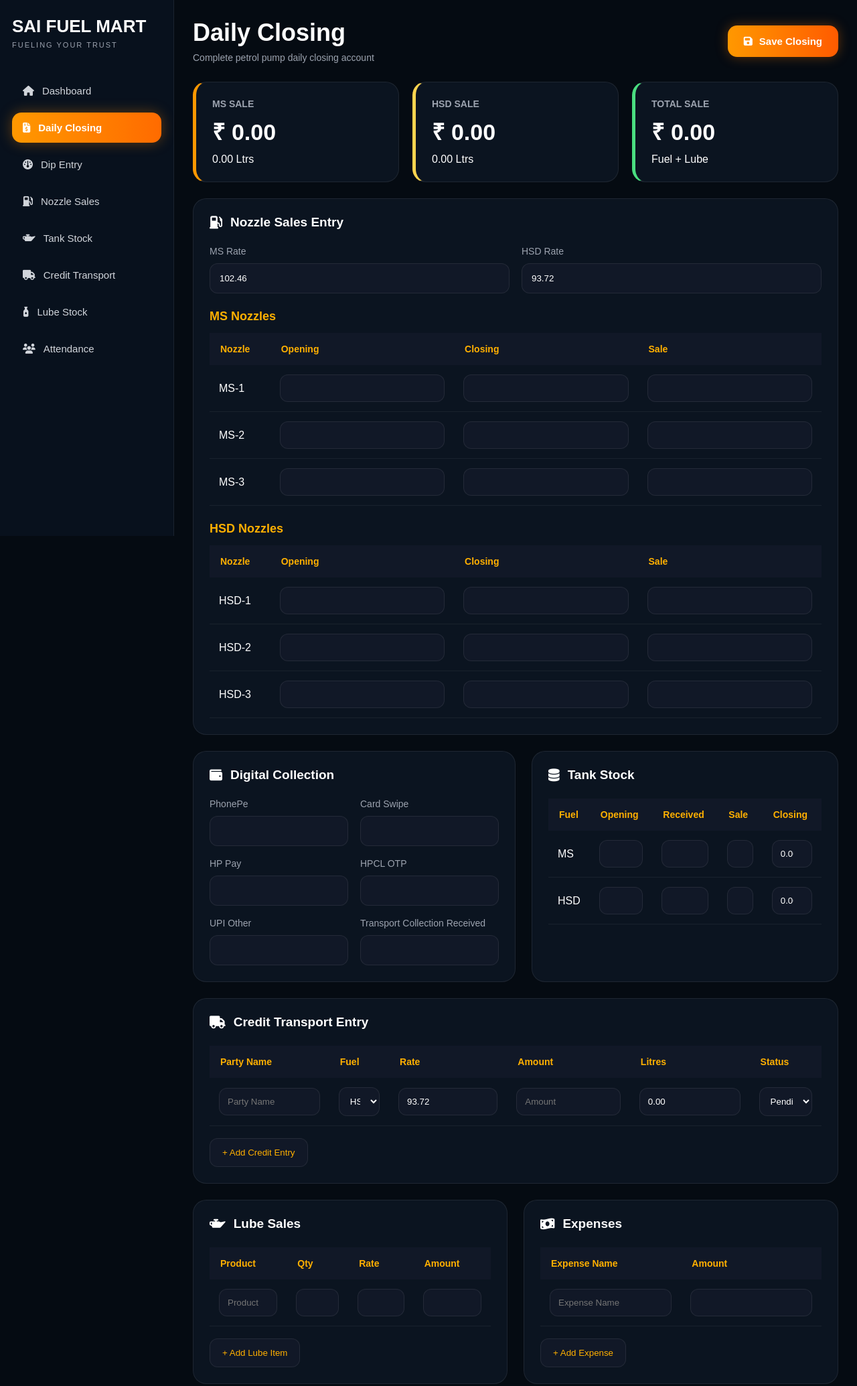
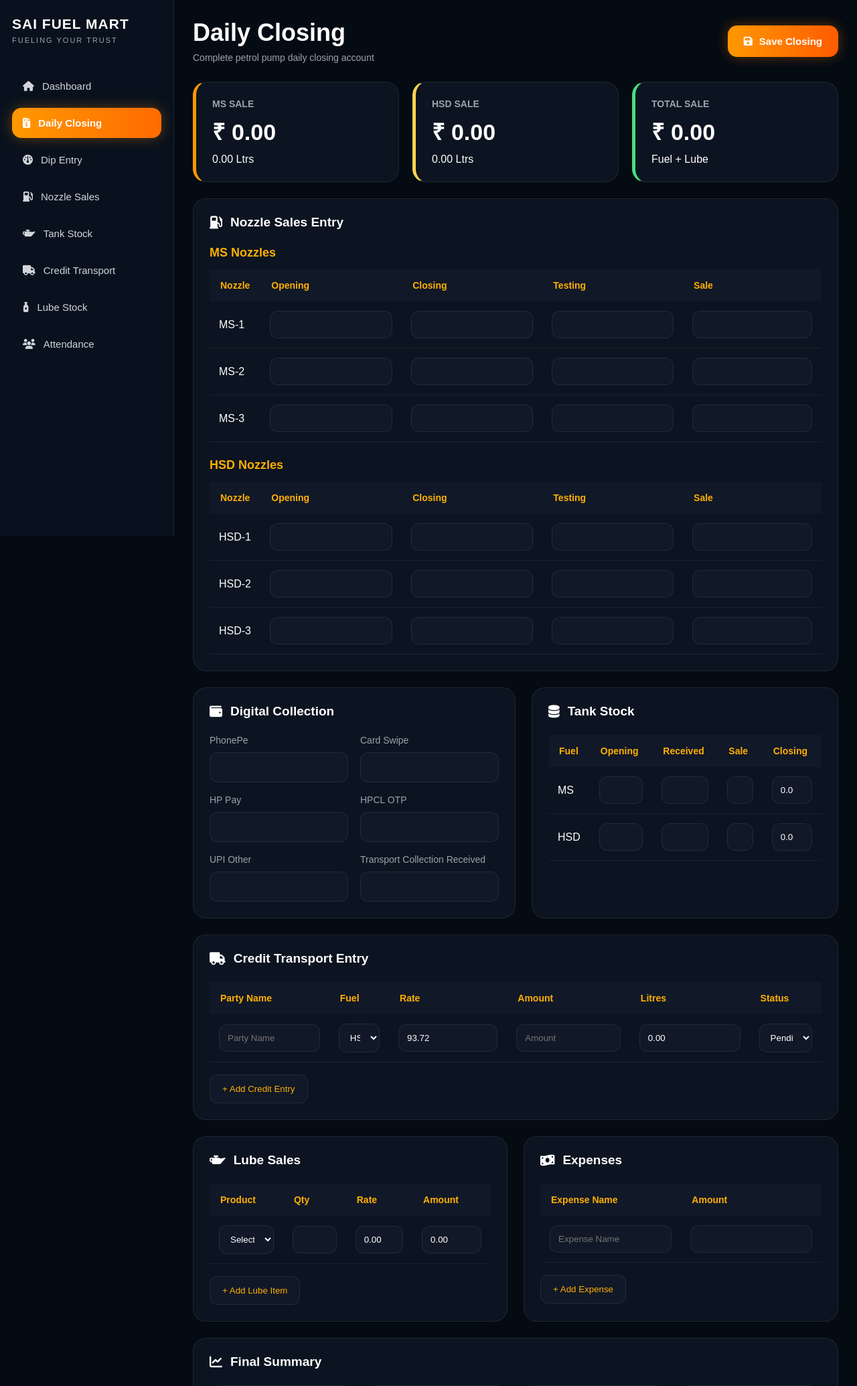
Before and after one commit to binayakchoudhury08/sai-fuel-mart, a Flask app: page /daily-closing in a window 1280 px wide. Shown: the top 2069 px of the page at 67% size. Run offline with Flask 3, Linux system fonts and the light colour scheme; the visitor is signed in with stand-in values (Sample User, id 1).

Commit message:
update daily closing testing and layout

```diff
--- a/static/css/daily_closing.css
+++ b/static/css/daily_closing.css
@@ -30,8 +30,9 @@
 }
 
 .logo h2{
-    font-size:26px;
+    font-size:21px;
     font-weight:800;
+    letter-spacing:1px;
 }
 
 .logo p{
@@ -216,13 +217,6 @@
     gap:18px;
 }
 
-.rate-row-main{
-    display:grid;
-    grid-template-columns:1fr 1fr;
-    gap:18px;
-    margin-bottom:12px;
-}
-
 .input-group{
     display:flex;
     flex-direction:column;
@@ -309,8 +303,7 @@
         display:none;
     }
 
-    .form-grid,
-    .rate-row-main{
+    .form-grid{
         grid-template-columns:1fr;
     }
 
--- a/static/js/daily_closing.js
+++ b/static/js/daily_closing.js
@@ -1,23 +1,36 @@
+const MS_RATE_DEFAULT = 102.46;
+const HSD_RATE_DEFAULT = 93.72;
+
 const formatMoney = (value) => {
     return "₹ " + (Number(value) || 0).toFixed(2);
 };
 
-function getValue(selector) {
+function getNumber(selector) {
     const el = document.querySelector(selector);
     return el ? parseFloat(el.value) || 0 : 0;
+}
+
+function sumInputs(selector) {
+    let total = 0;
+    document.querySelectorAll(selector).forEach(input => {
+        total += parseFloat(input.value) || 0;
+    });
+    return total;
 }
 
 function setupNozzleCalculation() {
     document.querySelectorAll(".nozzle-table tbody tr").forEach(row => {
         const opening = row.querySelector(".opening");
         const closing = row.querySelector(".closing");
+        const testing = row.querySelector(".testing");
         const sale = row.querySelector(".sale");
 
         function calculateSale() {
             const open = parseFloat(opening.value) || 0;
             const close = parseFloat(closing.value) || 0;
-            const total = close - open;
+            const test = parseFloat(testing.value) || 0;
 
+            const total = close - open - test;
             sale.value = total > 0 ? total.toFixed(2) : "0.00";
 
             updateAllTotals();
@@ -25,6 +38,7 @@
 
         opening.addEventListener("input", calculateSale);
         closing.addEventListener("input", calculateSale);
+        testing.addEventListener("input", calculateSale);
     });
 }
 
@@ -35,10 +49,10 @@
     const litres = row.querySelector(".litres");
 
     function updateRate() {
-        const msRate = getValue("#ms-rate");
-        const hsdRate = getValue("#hsd-rate");
+        rate.value = fuel.value === "MS"
+            ? MS_RATE_DEFAULT.toFixed(2)
+            : HSD_RATE_DEFAULT.toFixed(2);
 
-        rate.value = fuel.value === "MS" ? msRate.toFixed(2) : hsdRate.toFixed(2);
         calculateLitres();
     }
 
@@ -53,32 +67,35 @@
     fuel.addEventListener("change", updateRate);
     amount.addEventListener("input", calculateLitres);
 
-    document.querySelector("#ms-rate").addEventListener("input", updateRate);
-    document.querySelector("#hsd-rate").addEventListener("input", updateRate);
-
     updateRate();
 }
 
 function setupLubeRow(row) {
+    const product = row.querySelector(".lube-product");
     const qty = row.querySelector(".qty");
     const rate = row.querySelector(".lube-rate");
     const amount = row.querySelector(".lube-amount");
 
-    function calculateAmount() {
+    function calculate() {
+        const selected = product.options[product.selectedIndex];
+        const productRate = parseFloat(selected.dataset.rate) || 0;
+
+        rate.value = productRate.toFixed(2);
+
         const q = parseFloat(qty.value) || 0;
-        const r = parseFloat(rate.value) || 0;
+        amount.value = (q * productRate).toFixed(2);
 
-        amount.value = (q * r).toFixed(2);
         updateAllTotals();
     }
 
-    qty.addEventListener("input", calculateAmount);
-    rate.addEventListener("input", calculateAmount);
+    product.addEventListener("change", calculate);
+    qty.addEventListener("input", calculate);
+
+    calculate();
 }
 
 function setupExpenseRow(row) {
     const amount = row.querySelector(".expense-amount");
-
     amount.addEventListener("input", updateAllTotals);
 }
 
@@ -119,9 +136,17 @@
         tr.className = "lube-row";
 
         tr.innerHTML = `
-            <td><input type="text" placeholder="Product"></td>
+            <td>
+                <select class="lube-product">
+                    <option value="" data-rate="0">Select Product</option>
+                    <option value="HP Racer 2T" data-rate="210">HP Racer 2T</option>
+                    <option value="HP Petrol Plus" data-rate="300">HP Petrol Plus</option>
+                    <option value="HP Long Life Grease" data-rate="450">HP Long Life Grease</option>
+                    <option value="HP Milcy" data-rate="190">HP Milcy</option>
+                </select>
+            </td>
             <td><input type="number" class="qty"></td>
-            <td><input type="number" class="lube-rate"></td>
+            <td><input type="number" class="lube-rate" readonly></td>
             <td><input type="number" class="lube-amount" readonly></td>
         `;
 
@@ -145,44 +170,33 @@
     });
 }
 
-function sumInputs(selector) {
-    let total = 0;
-
-    document.querySelectorAll(selector).forEach(input => {
-        total += parseFloat(input.value) || 0;
-    });
-
-    return total;
-}
-
 function updateStock(msSale, hsdSale) {
     document.querySelector("#ms-stock-sale").value = msSale.toFixed(2);
     document.querySelector("#hsd-stock-sale").value = hsdSale.toFixed(2);
 
-    const msOpening = getValue("#ms-stock-opening");
-    const msReceived = getValue("#ms-stock-received");
-    const hsdOpening = getValue("#hsd-stock-opening");
-    const hsdReceived = getValue("#hsd-stock-received");
+    const msOpening = getNumber("#ms-stock-opening");
+    const msReceived = getNumber("#ms-stock-received");
+    const hsdOpening = getNumber("#hsd-stock-opening");
+    const hsdReceived = getNumber("#hsd-stock-received");
 
-    document.querySelector("#ms-stock-closing").value = (msOpening + msReceived - msSale).toFixed(2);
-    document.querySelector("#hsd-stock-closing").value = (hsdOpening + hsdReceived - hsdSale).toFixed(2);
+    document.querySelector("#ms-stock-closing").value =
+        (msOpening + msReceived - msSale).toFixed(2);
+
+    document.querySelector("#hsd-stock-closing").value =
+        (hsdOpening + hsdReceived - hsdSale).toFixed(2);
 }
 
 function updateAllTotals() {
-    const msRate = getValue("#ms-rate");
-    const hsdRate = getValue("#hsd-rate");
-
     const msLitres = sumInputs(".ms-sale");
     const hsdLitres = sumInputs(".hsd-sale");
 
-    const msAmount = msLitres * msRate;
-    const hsdAmount = hsdLitres * hsdRate;
-
+    const msAmount = msLitres * MS_RATE_DEFAULT;
+    const hsdAmount = hsdLitres * HSD_RATE_DEFAULT;
     const totalFuelSale = msAmount + hsdAmount;
 
     const lubeSale = sumInputs(".lube-amount");
     const digitalCollection = sumInputs(".digital-input");
-    const transportReceived = getValue("#transport-received");
+    const transportReceived = getNumber("#transport-received");
     const creditGiven = sumInputs(".credit-row .amount");
     const netCreditDue = Math.max(creditGiven - transportReceived, 0);
     const totalExpense = sumInputs(".expense-amount");
@@ -224,9 +238,6 @@
         input.addEventListener("input", updateAllTotals);
     });
 
-    document.querySelector("#ms-rate").addEventListener("input", updateAllTotals);
-    document.querySelector("#hsd-rate").addEventListener("input", updateAllTotals);
-
     document.querySelector("#ms-stock-opening").addEventListener("input", updateAllTotals);
     document.querySelector("#ms-stock-received").addEventListener("input", updateAllTotals);
     document.querySelector("#hsd-stock-opening").addEventListener("input", updateAllTotals);
--- a/templates/daily_closing.html
+++ b/templates/daily_closing.html
@@ -67,18 +67,6 @@
                 <i class="fa-solid fa-gas-pump"></i> Nozzle Sales Entry
             </div>
 
-            <div class="rate-row-main">
-                <div class="input-group">
-                    <label>MS Rate</label>
-                    <input type="number" id="ms-rate" value="102.46">
-                </div>
-
-                <div class="input-group">
-                    <label>HSD Rate</label>
-                    <input type="number" id="hsd-rate" value="93.72">
-                </div>
-            </div>
-
             <h3 class="section-heading">MS Nozzles</h3>
 
             <table class="entry-table nozzle-table">
@@ -87,6 +75,7 @@
                         <th>Nozzle</th>
                         <th>Opening</th>
                         <th>Closing</th>
+                        <th>Testing</th>
                         <th>Sale</th>
                     </tr>
                 </thead>
@@ -96,6 +85,7 @@
                         <td>MS-1</td>
                         <td><input type="number" class="opening"></td>
                         <td><input type="number" class="closing"></td>
+                        <td><input type="number" class="testing"></td>
                         <td><input type="number" class="sale ms-sale" readonly></td>
                     </tr>
 
@@ -103,6 +93,7 @@
                         <td>MS-2</td>
                         <td><input type="number" class="opening"></td>
                         <td><input type="number" class="closing"></td>
+                        <td><input type="number" class="testing"></td>
                         <td><input type="number" class="sale ms-sale" readonly></td>
                     </tr>
 
@@ -110,6 +101,7 @@
                         <td>MS-3</td>
                         <td><input type="number" class="opening"></td>
                         <td><input type="number" class="closing"></td>
+                        <td><input type="number" class="testing"></td>
                         <td><input type="number" class="sale ms-sale" readonly></td>
                     </tr>
                 </tbody>
@@ -123,6 +115,7 @@
                         <th>Nozzle</th>
                         <th>Opening</th>
                         <th>Closing</th>
+                        <th>Testing</th>
                         <th>Sale</th>
                     </tr>
                 </thead>
@@ -132,6 +125,7 @@
                         <td>HSD-1</td>
                         <td><input type="number" class="opening"></td>
                         <td><input type="number" class="closing"></td>
+                        <td><input type="number" class="testing"></td>
                         <td><input type="number" class="sale hsd-sale" readonly></td>
                     </tr>
 
@@ -139,6 +133,7 @@
                         <td>HSD-2</td>
                         <td><input type="number" class="opening"></td>
                         <td><input type="number" class="closing"></td>
+                        <td><input type="number" class="testing"></td>
                         <td><input type="number" class="sale hsd-sale" readonly></td>
                     </tr>
 
@@ -146,6 +141,7 @@
                         <td>HSD-3</td>
                         <td><input type="number" class="opening"></td>
                         <td><input type="number" class="closing"></td>
+                        <td><input type="number" class="testing"></td>
                         <td><input type="number" class="sale hsd-sale" readonly></td>
                     </tr>
                 </tbody>
@@ -290,9 +286,18 @@
 
                     <tbody>
                         <tr class="lube-row">
-                            <td><input type="text" placeholder="Product"></td>
+                            <td>
+                                <select class="lube-product">
+                                    <option value="" data-rate="0">Select Product</option>
+                                    <option value="HP Racer 2T" data-rate="210">HP Racer 2T</option>
+                                    <option value="HP Petrol Plus" data-rate="300">HP Petrol Plus</option>
+                                    <option value="HP Long Life Grease" data-rate="450">HP Long Life Grease</option>
+                                    <option value="HP Milcy" data-rate="190">HP Milcy</option>
+                                </select>
+                            </td>
+
                             <td><input type="number" class="qty"></td>
-                            <td><input type="number" class="lube-rate"></td>
+                            <td><input type="number" class="lube-rate" readonly></td>
                             <td><input type="number" class="lube-amount" readonly></td>
                         </tr>
                     </tbody>
```
